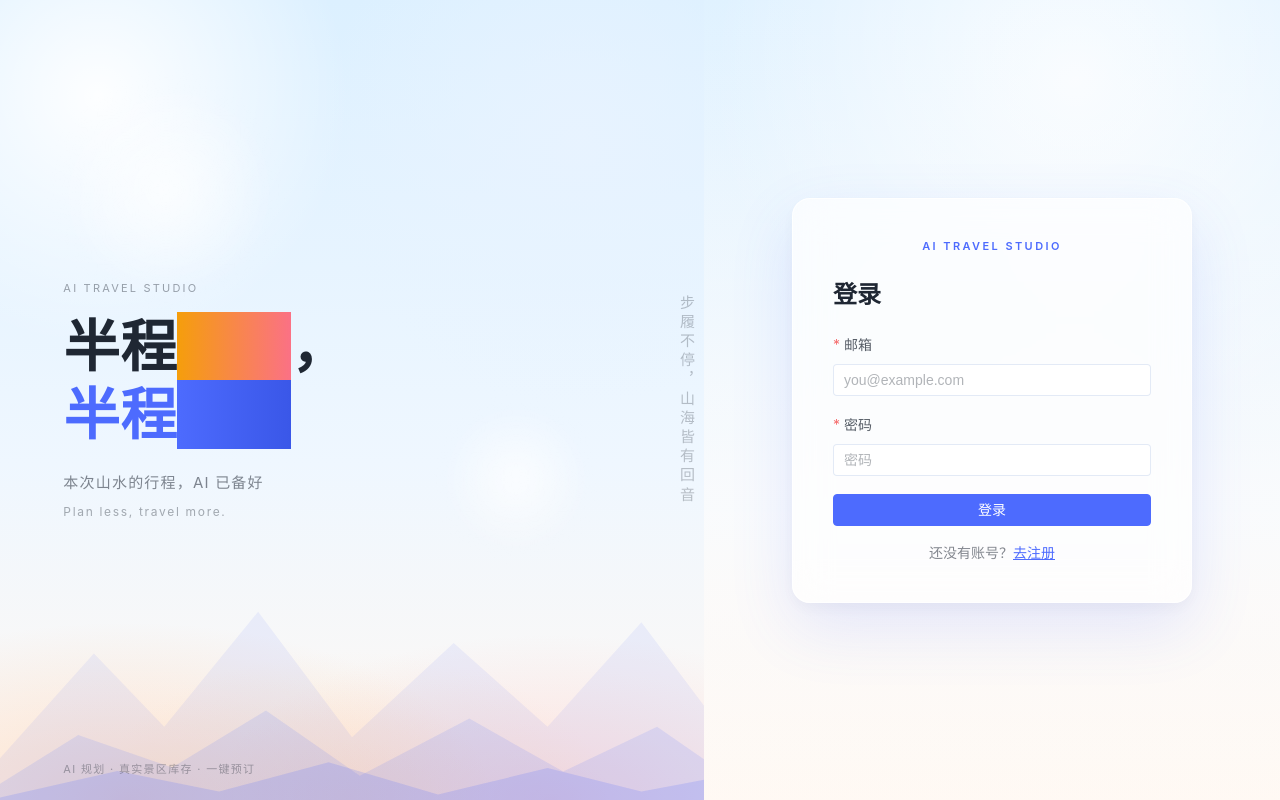
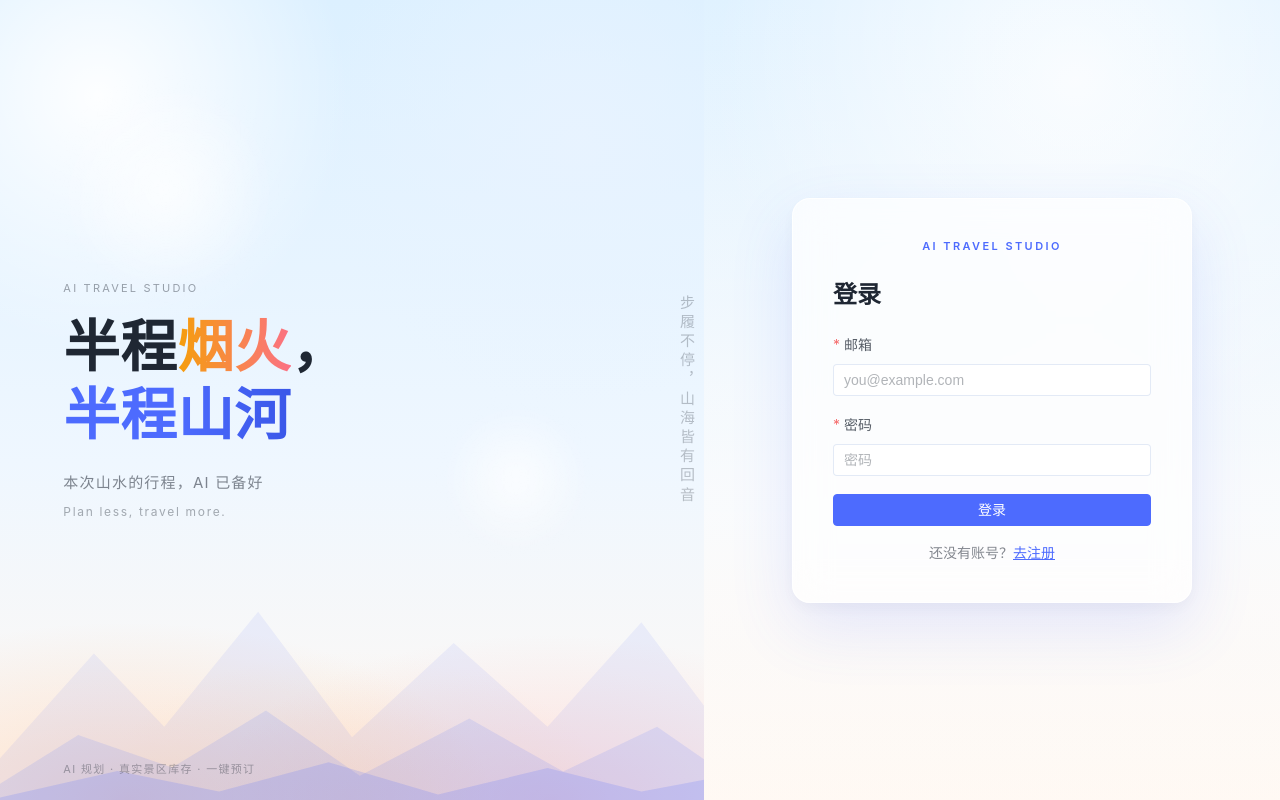
Before and after one commit to hsjs-z/AITravel-Plan, a Vue app in the folder frontend/: page /login in a window 1280 px wide. Built offline with nearby package versions, Linux system fonts and the light colour scheme.

Commit message:
fix(auth): use background-image for gradient title text
The background shorthand after -webkit-background-clip resets the clip
to border-box, rendering the warm/cool title words as solid blocks.

```diff
--- a/frontend/src/components/auth/AuthLayout.vue
+++ b/frontend/src/components/auth/AuthLayout.vue
@@ -175,11 +175,11 @@
 }
 
 .text-warm {
-  background: linear-gradient(90deg, #f59e0b, #fb7185);
+  background-image: linear-gradient(90deg, #f59e0b, #fb7185);
 }
 
 .text-cool {
-  background: linear-gradient(90deg, #4d6bfe, #3a57e8);
+  background-image: linear-gradient(90deg, #4d6bfe, #3a57e8);
 }
 
 .brand-subtitle {
```
